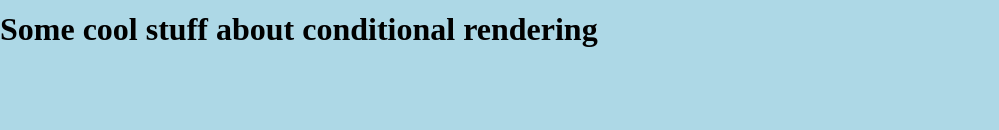
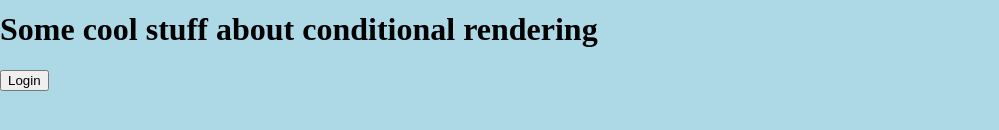
Before and after one commit to jasmine071998/React-project, a React (Create React App) app in the folder reactjs/: page / in a window 1280 px wide. Shown: the part 522-652 px from the top of the page, without its empty margins (0-999 px from the left). Built offline with nearby package versions, Linux system fonts and the light colour scheme.

Commit message:
button added

```diff
--- a/reactjs/src/App.js
+++ b/reactjs/src/App.js
@@ -51,6 +51,7 @@ class App extends React.Component{
     this.handleClick = this.handleClick.bind(this)
     this.handleDC = this.handleDC.bind(this)
     this.handleChange=this.handleChange.bind(this)
+    this.handleclick1 = this.handleclick1.bind(this)
 
   }
 
@@ -66,6 +67,13 @@ handleDC (){
   })
 }
 
+handleclick1(){
+  this.setState(prevState => {
+    return {
+      isLoggedIn : !prevState.isLoggedIn
+    }
+  })
+}
 handleMouseOver(){
   console.log("Hover detected!!")
 }
@@ -104,11 +112,10 @@ componentDidMount(){
 {this.state.isLoading ?
 <h1>Loading...</h1> : <Conditional/>
 }
+<button onClick ={this.handleclick1}>{this.state.isLoggedIn ? "Logout" : "Login"}</button>
               </div>
       )
   }
 }
 
-
-
 export default App;
```
